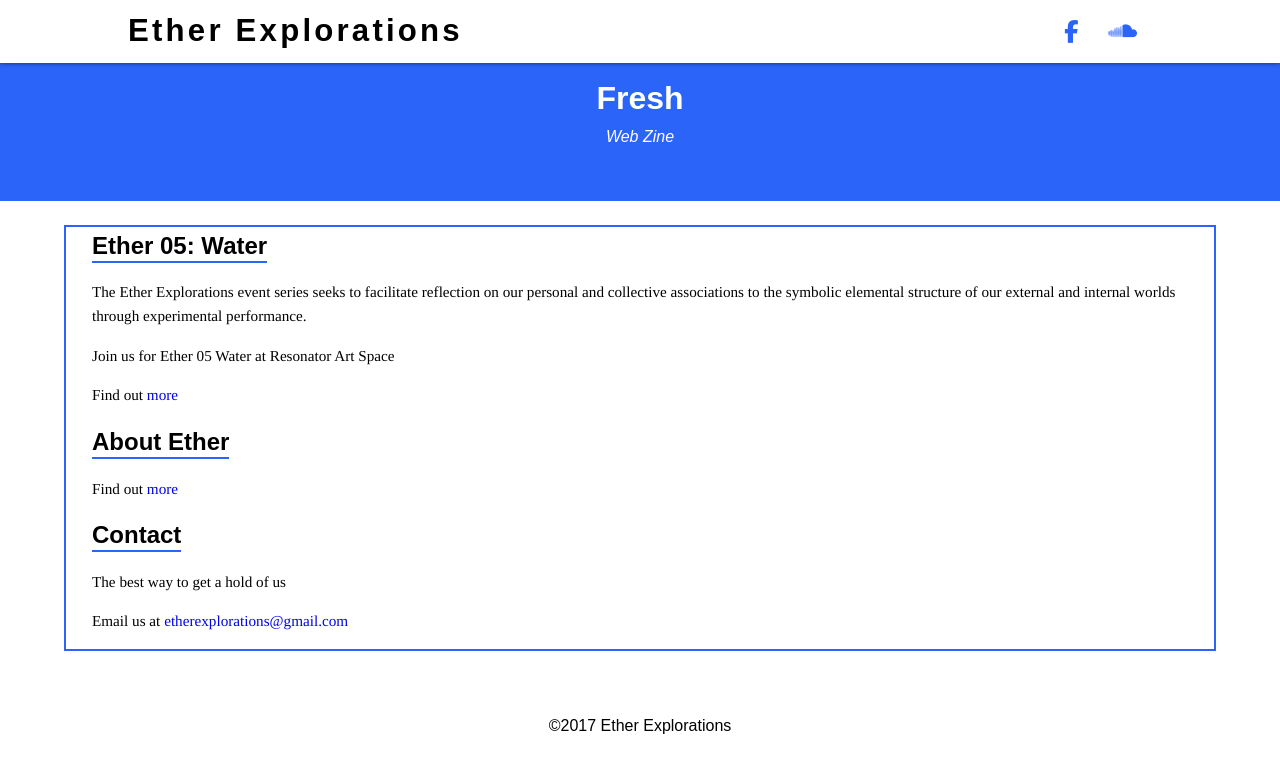
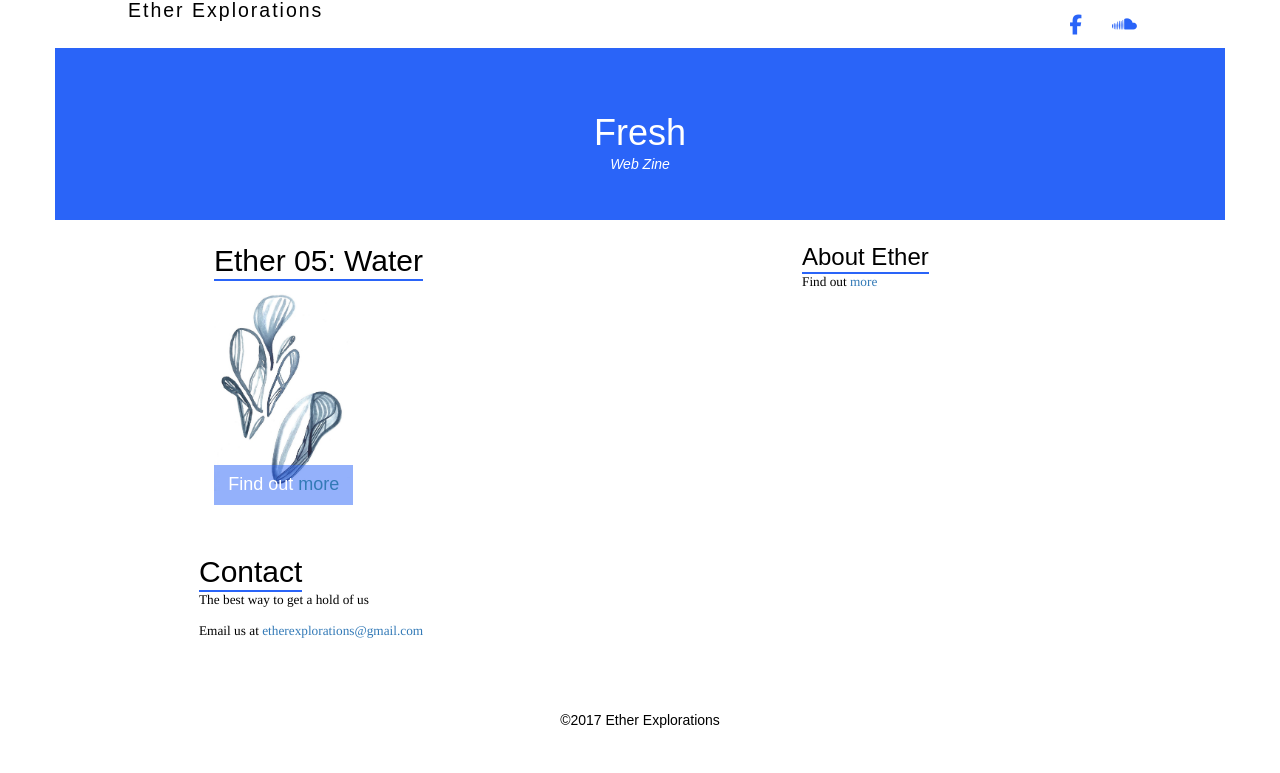
Before and after one commit to ether-explorations/ether, a Jekyll site: the page index.html, which Jekyll copies as it is, in a window 1280 px wide. Shown: the top 773 px of the page. Built offline with Jekyll 4.4.1, drawn with Linux system fonts in a browser that asks for light colours; nearby versions of some CDN libraries; library files that are not in the unit come from our copies.

Commit message:
fixing homepage

```diff
--- a/css/style.css
+++ b/css/style.css
@@ -45,7 +45,7 @@ figcaption {
   background: rgba(42,100,248, .5);
   position: absolute;
   bottom: 0;
-  width: 100%;
+  width: 25%;
   text-align: center;
 }
 
@@ -180,9 +180,7 @@ Media Queries
     justify-content: space-between;
   }
 
-  .row {
-    flex-wrap: wrap;
-  }
+
 
   .main{
    width: 90%;
@@ -210,6 +208,7 @@ Media Queries
   }
   .primary {
     flex-grow: 1.4;
+    display: flex;
+    flex-direction: row;
   }
-
 }
--- a/index.html
+++ b/index.html
@@ -3,12 +3,12 @@
 <head>
 	<meta name="viewport" content="width=device-width, initial-scale=1.0">
 	<title>Ether Explorations</title>
-	<link rel="stylesheet" href="css/normalize.css">
+	<link rel="stylesheet" href="https://maxcdn.bootstrapcdn.com/bootstrap/3.3.7/css/bootstrap.min.css" integrity="sha384-BVYiiSIFeK1dGmJRAkycuHAHRg32OmUcww7on3RYdg4Va+PmSTsz/K68vbdEjh4u" crossorigin="anonymous">
 	<link rel="stylesheet" href="css/style.css">
 </head>
 <body>
 
-		<header class="main-header">
+		<header class="nav">
 					<div class="header-inner">
 					<h1 class="name">Ether Explorations</h1>
 					<ul class="main-nav">
@@ -19,43 +19,48 @@
 				</div>
 		</header><!--end of header-->
 
-		<div class="banner">
+		<div class="mt-5 container banner">
 			<!--<img class="logo" src="img/logo.svg" alt="logo">-->
 				<h1 class="headline">Fresh</h1>
 					<span class="headline" id="tagline"> Web Zine</span>
 		</div><!--end of banner-->
 
+		<div class="container">
 
+		<div class="row">
 
-		<div class="row main">
+			<div class="primary col-xs-12 col-lg-12">
 
-			<div class="primary col">
+				<div class="col-xs-12 col-sm-8 col-md-8 col-lg-8"
+				<!--featured image -->
+				<div class="featured-img">
 				<h2>Ether 05: Water</h2>
-				<!--featured image -->
-				<!--<figure>
-				<img class="icon-logo" src="img/logo.svg" alt="small logo">
-				<img class="feat-img" src="img/dash.svg" alt="Stuff and Stuff">
+				<figure>
+				<img class="feat-img" style="height: 200px; overflow: hidden;" src="images/katie_water.jpg" alt="Ether 05 Water artwork by Katie">
 					<figcaption>
-						<h4>Join us for Ether 05: Water</h4>
+						<h4>Find out <a href="https://www.facebook.com/events/1252856334795356/">more</a></h4>
 					</figcaption>
-				</figure>-->
-					<p>The Ether Explorations event series seeks to facilitate reflection on our personal and collective associations to the symbolic elemental structure of our external and internal worlds through experimental performance.</p>
-          <p>Join us for Ether 05 Water at Resonator Art Space</p>
-          <p>Find out <a href="https://www.facebook.com/events/1252856334795356/">more</a></p>
+				</figure>
+				</div>
 			</div> <!--end /.primary-->
 
-			<div class="secondary col">
-				<h2>About Ether</h2>
+			<div class="col-xs-12 col-sm-4 col-md-4 col-lg-4">
+				<h3>About Ether</h3>
 					<p>Find out <a href="https://www.facebook.com/etherexplorations/">more</a></p>
 			</div> <!--secondary-->
+		</div>
+		</div> <!--end of tertiary-->
 
-
-
-			<div class="tertiary col">
+			<div class="row">
+			<div class="col-sm-12 col-lg-12" style="margin-top: 50px">
+				<div>
 				<h2>Contact</h2>
 					<p>The best way to get a hold of us</p>
 					<p>Email us at <a href="mailto:etherexploartions@gmail.com">etherexplorations@gmail.com</a></p>
-			</div> <!--end of tertiary-->
+				</div>
+			</div>
+		</div>
+
 
 		</div><!--end of container main-->
 
```
Also changed, not shown: images/katie_water.jpg (added).
